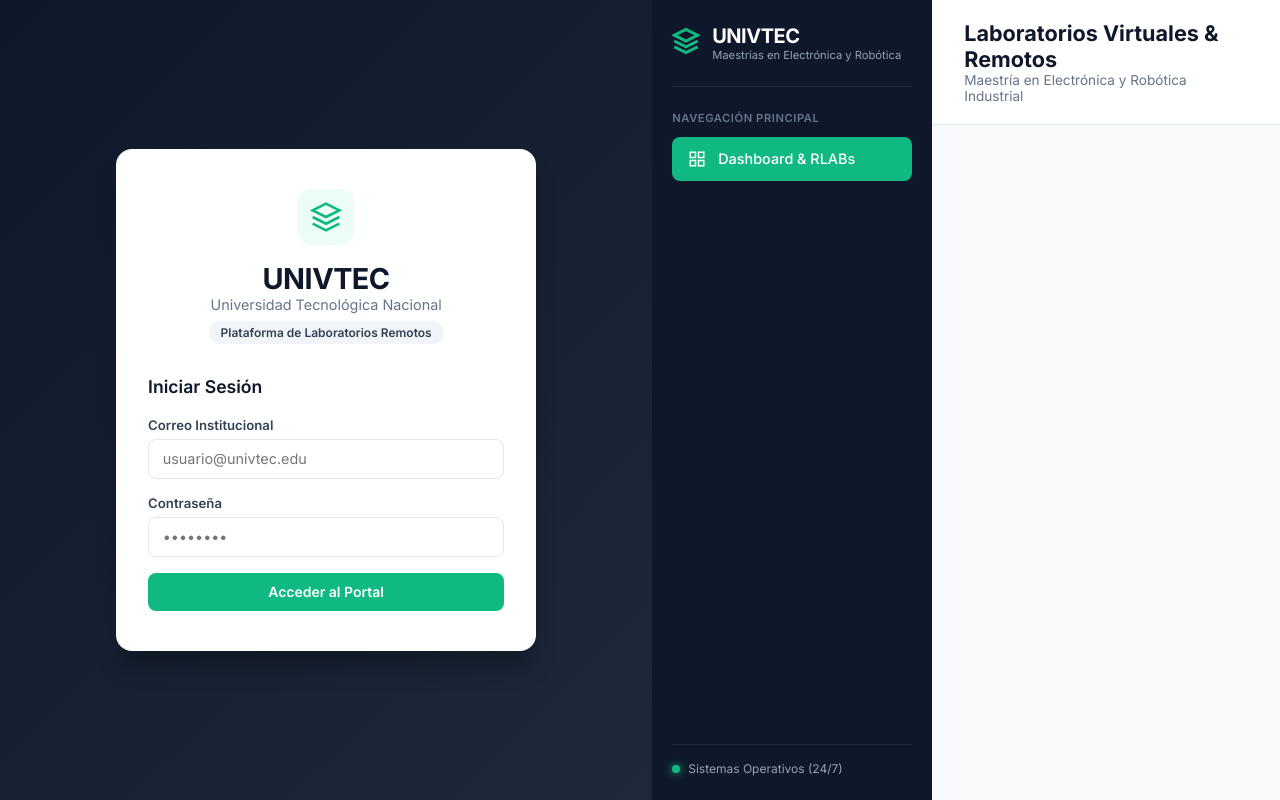
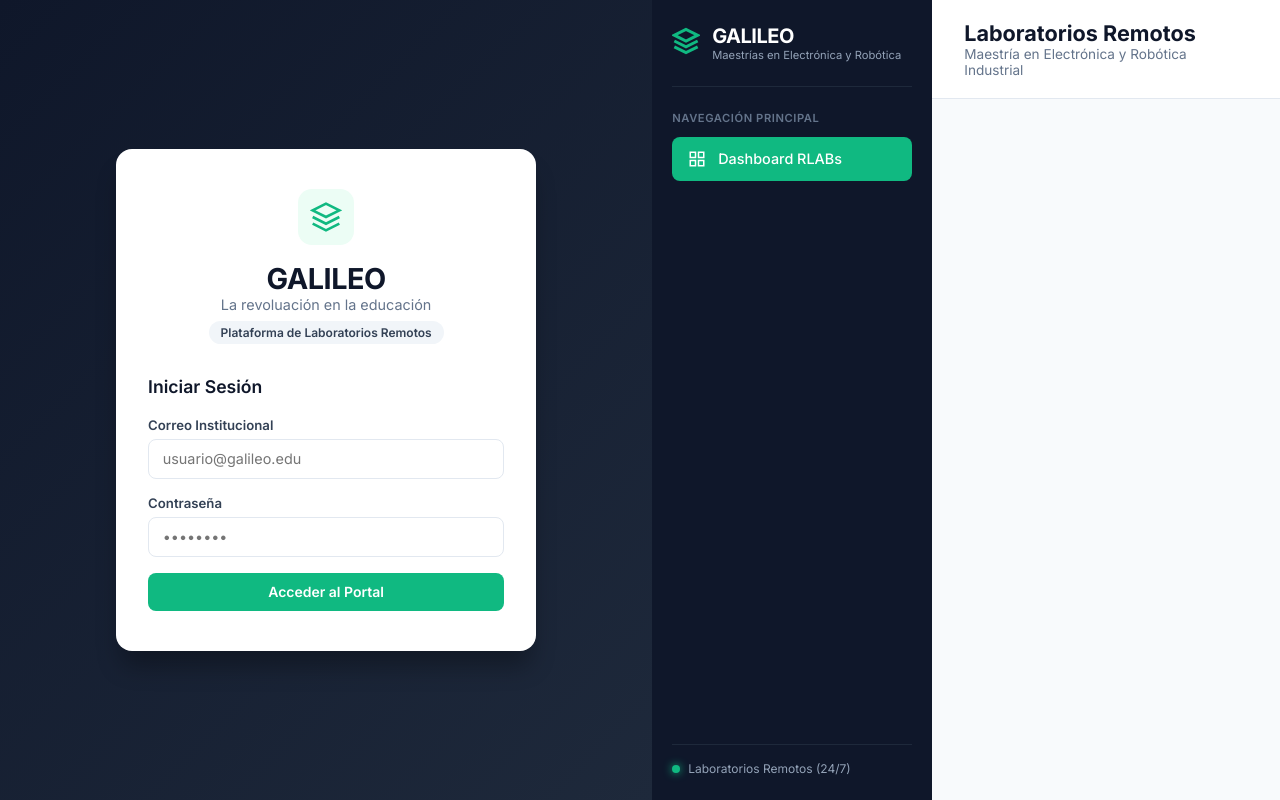
Before and after one commit to diegochuy/rlabs, a website: page public/index.html in a window 1280 px wide. Drawn offline with nearby package versions, Linux system fonts and the light colour scheme.

Commit message:
modifique algunas cosas en el html, cambie todo a gallieo y ciertas cosas, pero con la vista de alumno.. aun me falta el login , la vista de profe y de admin

```diff
--- a/public/index.html
+++ b/public/index.html
@@ -3,7 +3,7 @@
 <head>
   <meta charset="UTF-8">
   <meta name="viewport" content="width=device-width, initial-scale=1.0">
-  <title>UNIVTEC - Laboratorios Virtuales & Remotos</title>
+  <title>RLabs - Laboratorios Remotos UG</title>
   <!-- Fuente Inter desde Google Fonts -->
   <link rel="preconnect" href="https://fonts.googleapis.com">
   <link rel="preconnect" href="https://fonts.gstatic.com" crossorigin>
@@ -20,8 +20,8 @@
         <div class="brand-logo-icon">
           <svg width="32" height="32" viewBox="0 0 24 24" fill="none" stroke="currentColor" stroke-width="2"><path d="M12 2L2 7l10 5 10-5-10-5zM2 17l10 5 10-5M2 12l10 5 10-5"/></svg>
         </div>
-        <h1 class="brand-title">UNIVTEC</h1>
-        <p class="brand-subtitle">Universidad Tecnológica Nacional</p>
+        <h1 class="brand-title">GALILEO</h1>
+        <p class="brand-subtitle">La revoluación en la educación</p>
         <span class="badge-tag">Plataforma de Laboratorios Remotos</span>
       </div>
 
@@ -29,7 +29,7 @@
         <h2>Iniciar Sesión</h2>
         <div class="form-group">
           <label>Correo Institucional</label>
-          <input type="email" id="login-email" required placeholder="usuario@univtec.edu">
+          <input type="email" id="login-email" required placeholder="usuario@galileo.edu">
         </div>
         <div class="form-group">
           <label>Contraseña</label>
@@ -50,7 +50,7 @@
           <svg width="28" height="28" viewBox="0 0 24 24" fill="none" stroke="#10B981" stroke-width="2.5"><path d="M12 2L2 7l10 5 10-5-10-5zM2 17l10 5 10-5M2 12l10 5 10-5"/></svg>
         </div>
         <div>
-          <h1 class="sidebar-title">UNIVTEC</h1>
+          <h1 class="sidebar-title">GALILEO</h1>
           <p class="sidebar-sub">Maestrías en Electrónica y Robótica</p>
         </div>
       </div>
@@ -59,25 +59,25 @@
         <div class="menu-label">Navegación Principal</div>
         <a href="#" class="nav-item active">
           <svg width="18" height="18" viewBox="0 0 24 24" fill="none" stroke="currentColor" stroke-width="2"><rect x="3" y="3" width="7" height="7"/><rect x="14" y="3" width="7" height="7"/><rect x="14" y="14" width="7" height="7"/><rect x="3" y="14" width="7" height="7"/></svg>
-          <span>Dashboard & RLABs</span>
+          <span>Dashboard RLABs</span>
         </a>
       </nav>
 
       <div class="sidebar-footer">
         <div class="status-indicator">
           <span class="status-dot"></span>
-          <span>Sistemas Operativos (24/7)</span>
+          <span>Laboratorios Remotos (24/7)</span>
         </div>
       </div>
     </aside>
 
     <!-- CONTENIDO PRINCIPAL -->
-    <div class="main-wrapper">
+    <div class="main-wrapper ">
 
       <!-- ENCABEZADO SUPERIOR / HEADER -->
       <header class="top-header">
         <div class="header-title-group">
-          <h2>Laboratorios Virtuales & Remotos</h2>
+          <h2>Laboratorios Remotos</h2>
           <p>Maestría en Electrónica y Robótica Industrial</p>
         </div>
 
@@ -275,7 +275,7 @@
             <h3>Alta de Usuario Individual</h3>
             <form onsubmit="crearUsuarioAdmin(event)">
               <div class="form-row-grid">
-                <div class="form-group"><label>Correo Electrónico:</label><input type="email" id="user-email" required placeholder="correo@univtec.edu"></div>
+                <div class="form-group"><label>Correo Electrónico:</label><input type="email" id="user-email" required placeholder="correo@galileo.edu"></div>
                 <div class="form-group"><label>Contraseña Temporal:</label><input type="text" id="user-password" value="RLabs2026!" required></div>
               </div>
               <div class="form-row-grid">
@@ -295,7 +295,7 @@
             <h3>Asignar Estudiante a Curso</h3>
             <form onsubmit="asignarAlumnoCurso(event)" class="form-row-grid">
               <div class="form-group"><label>Seleccionar Curso:</label><select id="asignar-curso-select"></select></div>
-              <div class="form-group"><label>Correo del Estudiante:</label><input type="email" id="asignar-alumno-email" required placeholder="estudiante@univtec.edu"></div>
+              <div class="form-group"><label>Correo del Estudiante:</label><input type="email" id="asignar-alumno-email" required placeholder="estudiante@galileo.edu"></div>
               <div class="form-group align-end"><button type="submit" class="btn-primary full-width">Asignar a Curso</button></div>
             </form>
           </div>
```
